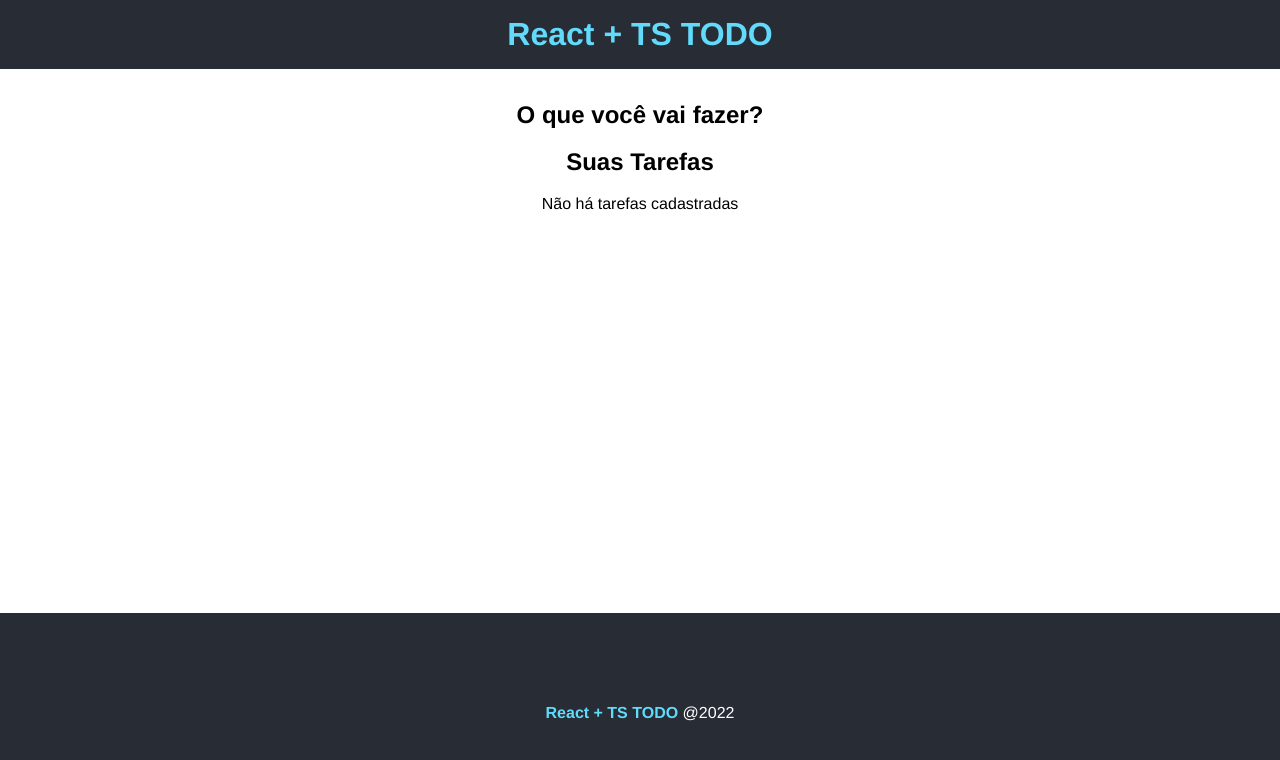
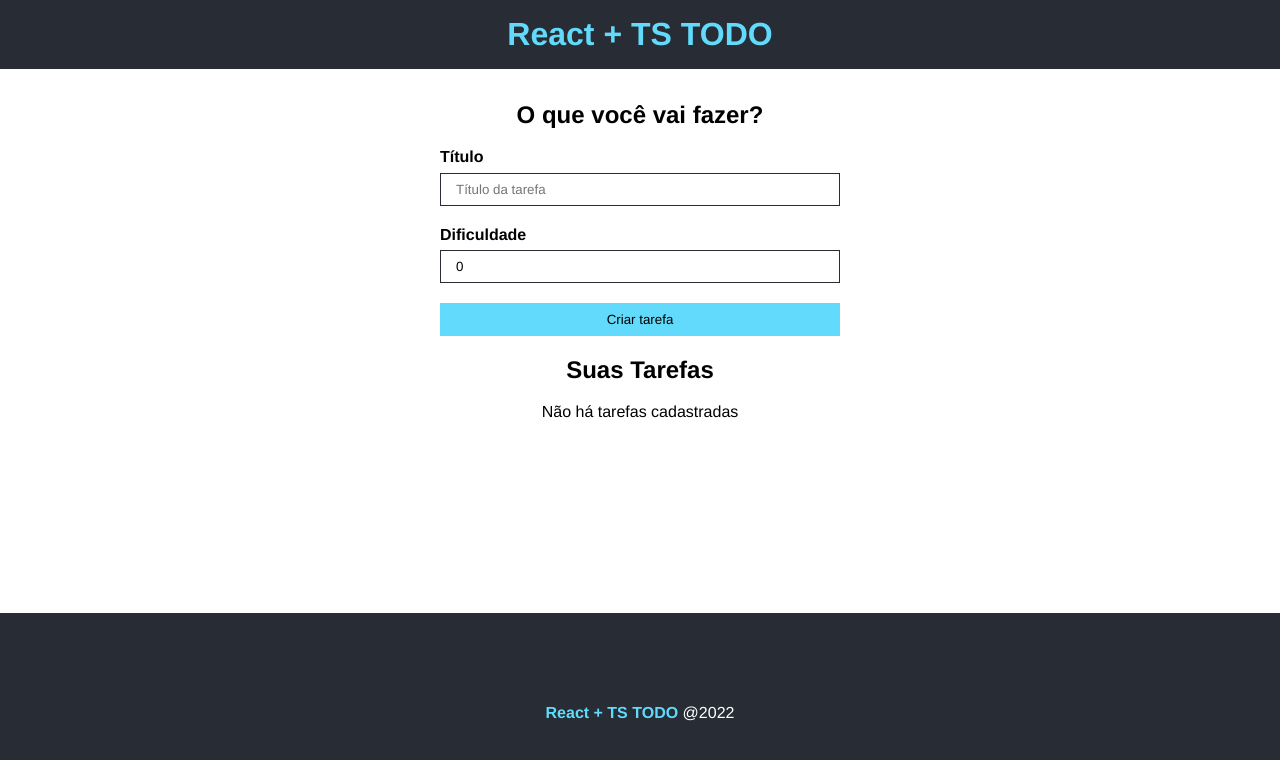
Before and after one commit to Adrianodbs/Todo-typescript, a React (Create React App) app: page / in a window 1280 px wide. Shown: the top 760 px of the page. Built offline with nearby package versions, Linux system fonts and the light colour scheme.

Commit message:
corrigindo erro

```diff
--- a/src/components/TaskForm.tsx
+++ b/src/components/TaskForm.tsx
@@ -33,7 +33,8 @@ function TaskForm({btnText, taskList, setTaskList, task, handleUpdate}: Props){
 
     e.preventDefault()
 
-    if(handleUpdate){
+    if(taskList){
+      if(handleUpdate){
       handleUpdate(id,title, difficulty)
     } else{
     const id = Math.floor(Math.random()*1000)
@@ -43,6 +44,9 @@ function TaskForm({btnText, taskList, setTaskList, task, handleUpdate}: Props){
 
     setTitle('')
     setDifficulty(0)
+      }
+
+    }
   }
 
   const handleChange = (e: ChangeEvent<HTMLInputElement>)=>{
@@ -66,6 +70,6 @@ function TaskForm({btnText, taskList, setTaskList, task, handleUpdate}: Props){
       <input type="submit" value={btnText} />
     </form>
   )
-}}
+}
 
 export default TaskForm
```
